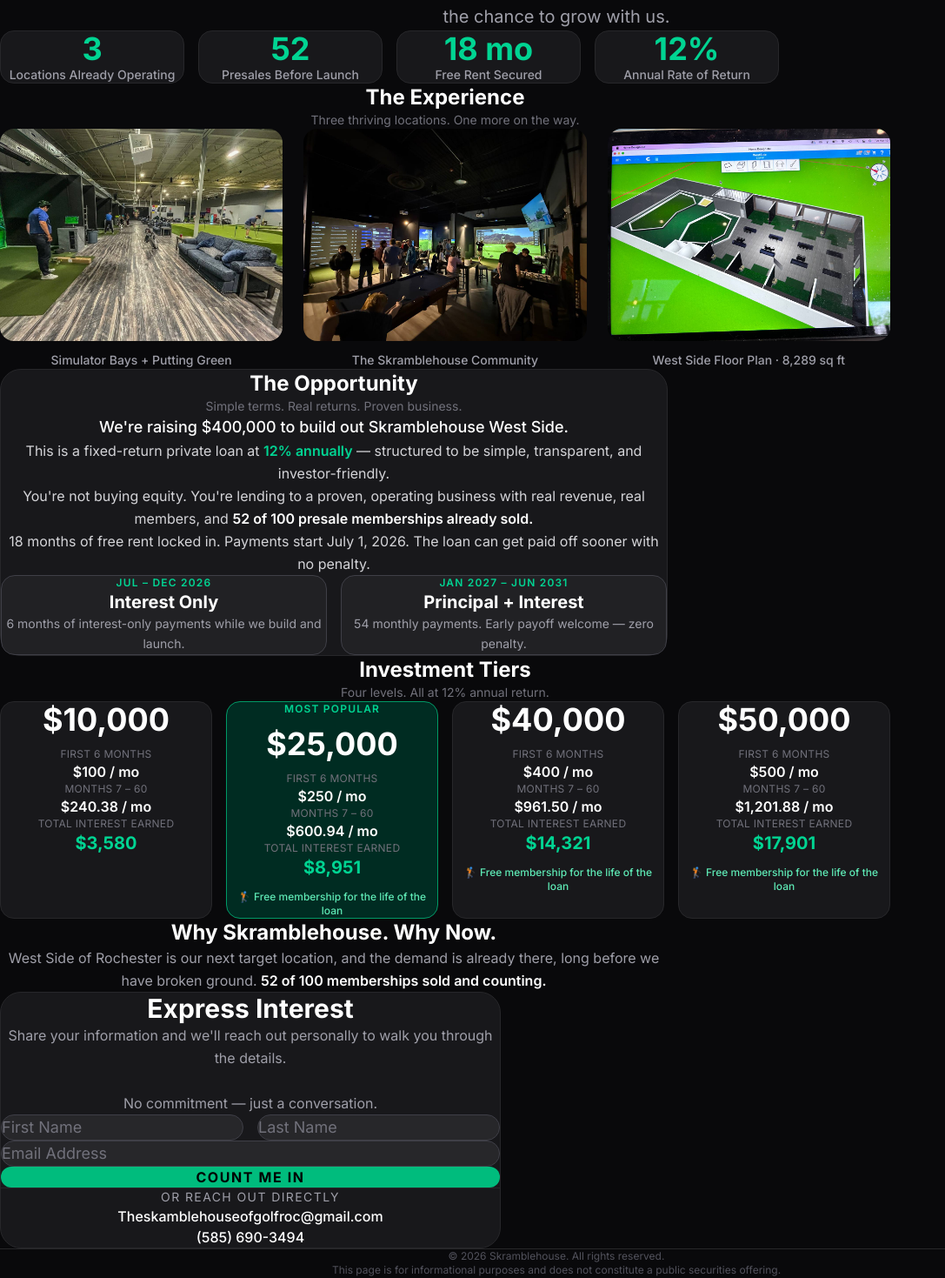
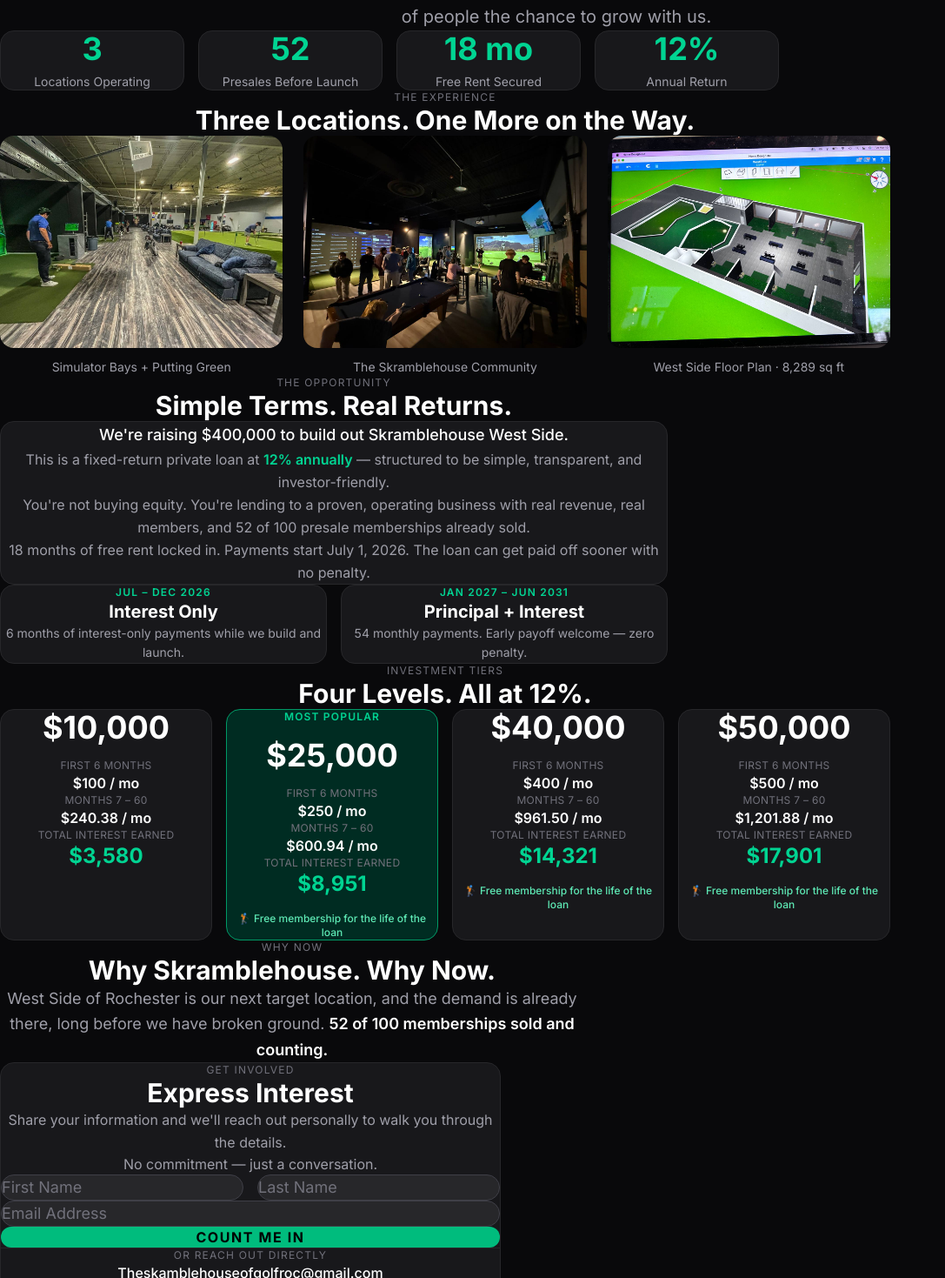
Before and after one commit to rickyhowcroft-dot/skramblehouse-westside, a Next.js app: page /investors in a window 1280 px wide. Shown: the part 261-1730 px from the top of the page at 87% size, without its empty margins (0-1087 px from the left). Built offline with nearby package versions, Linux system fonts and the light colour scheme.

Commit message:
redesign: full consistent design system — mobile-first, uniform sections, clean typography

```diff
--- a/app/investors/page.tsx
+++ b/app/investors/page.tsx
@@ -3,65 +3,47 @@
 import { useState } from 'react'
 import Image from 'next/image'
 
+// ── Design tokens (applied consistently throughout) ──────────────────────────
+// bg:        zinc-950 (page) / zinc-900 (cards)
+// text:      white (headings) / zinc-400 (body) / zinc-500 (labels)
+// accent:    emerald-400 (numbers, highlights) / emerald-500 (buttons)
+// cards:     rounded-2xl border border-zinc-800
+// spacing:   py-24 per section, max-w-2xl/4xl/5xl content widths
+// inputs:    rounded-2xl px-5 py-5 text-lg
+
 const TIERS = [
-  {
-    amount: '$10,000',
-    interestOnly: '$100 / mo',
-    payment: '$240.38 / mo',
-    totalInterest: '$3,580',
-    highlight: false,
-    perk: null,
-  },
-  {
-    amount: '$25,000',
-    interestOnly: '$250 / mo',
-    payment: '$600.94 / mo',
-    totalInterest: '$8,951',
-    highlight: true,
-    perk: 'Free membership for the life of the loan',
-  },
-  {
-    amount: '$40,000',
-    interestOnly: '$400 / mo',
-    payment: '$961.50 / mo',
-    totalInterest: '$14,321',
-    highlight: false,
-    perk: 'Free membership for the life of the loan',
-  },
-  {
-    amount: '$50,000',
-    interestOnly: '$500 / mo',
-    payment: '$1,201.88 / mo',
-    totalInterest: '$17,901',
-    highlight: false,
-    perk: 'Free membership for the life of the loan',
-  },
+  { amount: '$10,000', interestOnly: '$100 / mo',     payment: '$240.38 / mo',   totalInterest: '$3,580',  highlight: false, perk: null },
+  { amount: '$25,000', interestOnly: '$250 / mo',     payment: '$600.94 / mo',   totalInterest: '$8,951',  highlight: true,  perk: 'Free membership for the life of the loan' },
+  { amount: '$40,000', interestOnly: '$400 / mo',     payment: '$961.50 / mo',   totalInterest: '$14,321', highlight: false, perk: 'Free membership for the life of the loan' },
+  { amount: '$50,000', interestOnly: '$500 / mo',     payment: '$1,201.88 / mo', totalInterest: '$17,901', highlight: false, perk: 'Free membership for the life of the loan' },
+]
+
+const STATS = [
+  { value: '3',     label: 'Locations Operating' },
+  { value: '52',    label: 'Presales Before Launch' },
+  { value: '18 mo', label: 'Free Rent Secured' },
+  { value: '12%',   label: 'Annual Return' },
+]
+
+const PHOTOS = [
+  { src: '/investors/facility.jpg',  caption: 'Simulator Bays + Putting Green' },
+  { src: '/investors/vibe.jpg',      caption: 'The Skramblehouse Community' },
+  { src: '/investors/floorplan.jpg', caption: 'West Side Floor Plan · 8,289 sq ft' },
 ]
 
 export default function InvestorsPage() {
-  const [form, setForm] = useState({ firstName: '', lastName: '', email: '', website: '' })
+  const [form, setForm]           = useState({ firstName: '', lastName: '', email: '', website: '' })
   const [submitted, setSubmitted] = useState(false)
-  const [loading, setLoading] = useState(false)
-  const [error, setError] = useState('')
+  const [loading, setLoading]     = useState(false)
+  const [error, setError]         = useState('')
 
   const handleSubmit = async (e: React.FormEvent) => {
     e.preventDefault()
     setLoading(true)
     setError('')
-
-    const res = await fetch('/api/investor-contact', {
-      method: 'POST',
-      headers: { 'Content-Type': 'application/json' },
-      body: JSON.stringify(form),
-    })
-
+    const res  = await fetch('/api/investor-contact', { method: 'POST', headers: { 'Content-Type': 'application/json' }, body: JSON.stringify(form) })
     const data = await res.json()
-    if (!res.ok) {
-      setError(data.error || 'Something went wrong. Please try again.')
-      setLoading(false)
-      return
-    }
-
+    if (!res.ok) { setError(data.error || 'Something went wrong. Please try again.'); setLoading(false); return }
     setSubmitted(true)
     setLoading(false)
   }
@@ -70,54 +52,49 @@ export default function InvestorsPage() {
     <main className="min-h-screen bg-zinc-950 text-white">
 
       {/* ── Hero ─────────────────────────────────────────────────────────── */}
-      <section className="flex flex-col items-center justify-center text-center px-6 pt-32 pb-24">
-        <p className="text-emerald-400 uppercase tracking-widest text-xs font-semibold mb-5">
+      <section className="flex flex-col items-center text-center px-6 pt-28 pb-24">
+        <p className="text-emerald-400 text-xs font-semibold uppercase tracking-widest mb-6">
           Skramblehouse · West Side · Location 4
         </p>
-        <h1 className="text-4xl sm:text-6xl font-bold tracking-tight mb-6 leading-tight">
-          Own a Piece of<br className="hidden sm:block" /> What&apos;s Next.
+        <h1 className="text-4xl sm:text-6xl font-bold tracking-tight leading-tight mb-8">
+          Own a Piece of<br />What&apos;s Next.
         </h1>
-        <p className="text-zinc-400 text-lg sm:text-xl max-w-2xl leading-relaxed">
+        <div className="max-w-xl space-y-4">
+          <p className="text-zinc-400 text-lg sm:text-xl leading-relaxed">
             Skramblehouse is Rochester&apos;s fastest-growing indoor golf and entertainment brand.
           </p>
-        <p className="text-zinc-400 text-lg sm:text-xl max-w-2xl leading-relaxed mt-4">
+          <p className="text-zinc-400 text-lg sm:text-xl leading-relaxed">
             We&apos;re opening our 4th location — and giving a small group of people the chance to grow with us.
           </p>
+        </div>
       </section>
 
-      {/* ── Traction Stats ────────────────────────────────────────────────── */}
+      {/* ── Stats ────────────────────────────────────────────────────────── */}
       <section className="px-6 pb-24">
         <div className="max-w-4xl mx-auto grid grid-cols-2 sm:grid-cols-4 gap-4">
-          {[
-            { value: '3', label: 'Locations Already Operating' },
-            { value: '52', label: 'Presales Before Launch' },
-            { value: '18 mo', label: 'Free Rent Secured' },
-            { value: '12%', label: 'Annual Rate of Return' },
-          ].map(stat => (
-            <div key={stat.label} className="bg-zinc-900 rounded-2xl p-6 text-center border border-zinc-800">
-              <p className="text-3xl sm:text-4xl font-bold text-emerald-400 mb-2">{stat.value}</p>
-              <p className="text-zinc-400 text-sm leading-snug font-medium">{stat.label}</p>
+          {STATS.map(s => (
+            <div key={s.label} className="bg-zinc-900 border border-zinc-800 rounded-2xl p-6 flex flex-col items-center justify-center text-center gap-2">
+              <span className="text-4xl font-bold text-emerald-400">{s.value}</span>
+              <span className="text-zinc-400 text-sm leading-snug">{s.label}</span>
             </div>
           ))}
         </div>
       </section>
 
-      {/* ── Photo Gallery ─────────────────────────────────────────────────── */}
+      {/* ── Photos ───────────────────────────────────────────────────────── */}
       <section className="px-6 pb-24">
         <div className="max-w-5xl mx-auto">
-          <h2 className="text-2xl font-bold text-center mb-2">The Experience</h2>
-          <p className="text-zinc-500 text-center text-sm mb-8">Three thriving locations. One more on the way.</p>
+          <div className="text-center mb-10">
+            <p className="text-zinc-500 text-xs uppercase tracking-widest mb-3">The Experience</p>
+            <h2 className="text-3xl font-bold">Three Locations. One More on the Way.</h2>
+          </div>
           <div className="grid grid-cols-1 sm:grid-cols-3 gap-6">
-            {[
-              { src: '/investors/facility.jpg',  caption: 'Simulator Bays + Putting Green' },
-              { src: '/investors/vibe.jpg',       caption: 'The Skramblehouse Community' },
-              { src: '/investors/floorplan.jpg',  caption: 'West Side Floor Plan · 8,289 sq ft' },
-            ].map(img => (
+            {PHOTOS.map(img => (
               <div key={img.src} className="flex flex-col gap-3">
                 <div className="relative rounded-2xl overflow-hidden aspect-[4/3]">
                   <Image src={img.src} alt={img.caption} fill className="object-cover" />
                 </div>
-                <p className="text-zinc-400 text-sm text-center font-medium">{img.caption}</p>
+                <p className="text-zinc-400 text-sm text-center">{img.caption}</p>
               </div>
             ))}
           </div>
@@ -126,38 +103,40 @@ export default function InvestorsPage() {
 
       {/* ── The Opportunity ──────────────────────────────────────────────── */}
       <section className="px-6 pb-24">
-        <div className="max-w-3xl mx-auto bg-zinc-900 rounded-3xl border border-zinc-800 p-8 sm:p-12">
-          <h2 className="text-2xl font-bold text-center mb-2">The Opportunity</h2>
-          <p className="text-zinc-500 text-center text-sm mb-8">Simple terms. Real returns. Proven business.</p>
+        <div className="max-w-3xl mx-auto">
+          <div className="text-center mb-10">
+            <p className="text-zinc-500 text-xs uppercase tracking-widest mb-3">The Opportunity</p>
+            <h2 className="text-3xl font-bold">Simple Terms. Real Returns.</h2>
+          </div>
 
-          <div className="space-y-6 text-zinc-300 leading-relaxed text-center">
-            <p className="text-white text-lg font-medium">
+          <div className="bg-zinc-900 border border-zinc-800 rounded-2xl p-8 sm:p-10 space-y-6 text-center">
+            <p className="text-white text-lg font-medium leading-relaxed">
               We&apos;re raising $400,000 to build out Skramblehouse West Side.
             </p>
-            <p>
+            <p className="text-zinc-400 text-base leading-relaxed">
               This is a fixed-return private loan at{' '}
               <span className="text-emerald-400 font-semibold">12% annually</span> —
               structured to be simple, transparent, and investor-friendly.
             </p>
-            <p>
-              You&apos;re not buying equity. You&apos;re lending to a proven, operating business with real revenue,
-              real members, and <span className="text-white font-semibold">52 of 100 presale memberships already sold.</span>
+            <p className="text-zinc-400 text-base leading-relaxed">
+              You&apos;re not buying equity. You&apos;re lending to a proven, operating business
+              with real revenue, real members, and 52 of 100 presale memberships already sold.
             </p>
-            <p>
+            <p className="text-zinc-400 text-base leading-relaxed">
               18 months of free rent locked in. Payments start July 1, 2026.
               The loan can get paid off sooner with no penalty.
             </p>
           </div>
 
-          <div className="mt-10 grid grid-cols-1 sm:grid-cols-2 gap-4">
-            <div className="bg-zinc-800/60 rounded-2xl p-6 border border-zinc-700 text-center">
-              <p className="text-emerald-400 font-semibold text-xs uppercase tracking-widest mb-3">Jul – Dec 2026</p>
-              <p className="text-white font-bold text-xl mb-2">Interest Only</p>
+          <div className="grid grid-cols-1 sm:grid-cols-2 gap-4 mt-4">
+            <div className="bg-zinc-900 border border-zinc-800 rounded-2xl p-8 text-center">
+              <p className="text-emerald-400 text-xs font-semibold uppercase tracking-widest mb-3">Jul – Dec 2026</p>
+              <p className="text-white text-xl font-bold mb-2">Interest Only</p>
               <p className="text-zinc-400 text-sm leading-relaxed">6 months of interest-only payments while we build and launch.</p>
             </div>
-            <div className="bg-zinc-800/60 rounded-2xl p-6 border border-zinc-700 text-center">
-              <p className="text-emerald-400 font-semibold text-xs uppercase tracking-widest mb-3">Jan 2027 – Jun 2031</p>
-              <p className="text-white font-bold text-xl mb-2">Principal + Interest</p>
+            <div className="bg-zinc-900 border border-zinc-800 rounded-2xl p-8 text-center">
+              <p className="text-emerald-400 text-xs font-semibold uppercase tracking-widest mb-3">Jan 2027 – Jun 2031</p>
+              <p className="text-white text-xl font-bold mb-2">Principal + Interest</p>
               <p className="text-zinc-400 text-sm leading-relaxed">54 monthly payments. Early payoff welcome — zero penalty.</p>
             </div>
           </div>
@@ -167,17 +146,17 @@ export default function InvestorsPage() {
       {/* ── Investment Tiers ─────────────────────────────────────────────── */}
       <section className="px-6 pb-24">
         <div className="max-w-5xl mx-auto">
-          <h2 className="text-2xl font-bold text-center mb-2">Investment Tiers</h2>
-          <p className="text-zinc-500 text-center text-sm mb-8">Four levels. All at 12% annual return.</p>
+          <div className="text-center mb-10">
+            <p className="text-zinc-500 text-xs uppercase tracking-widest mb-3">Investment Tiers</p>
+            <h2 className="text-3xl font-bold">Four Levels. All at 12%.</h2>
+          </div>
 
           <div className="grid grid-cols-1 sm:grid-cols-2 lg:grid-cols-4 gap-4">
             {TIERS.map(tier => (
               <div
                 key={tier.amount}
-                className={`rounded-2xl border p-6 flex flex-col items-center text-center gap-3 ${
-                  tier.highlight
-                    ? 'bg-emerald-950 border-emerald-600'
-                    : 'bg-zinc-900 border-zinc-800'
+                className={`rounded-2xl border p-8 flex flex-col items-center text-center gap-4 ${
+                  tier.highlight ? 'bg-emerald-950 border-emerald-600' : 'bg-zinc-900 border-zinc-800'
                 }`}
               >
                 {tier.highlight && (
@@ -185,25 +164,23 @@ export default function InvestorsPage() {
                 )}
                 <p className="text-4xl font-bold">{tier.amount}</p>
 
-                <div className="w-full space-y-3">
+                <div className="w-full space-y-4 text-center">
                   <div>
                     <p className="text-zinc-500 text-xs uppercase tracking-wide mb-1">First 6 Months</p>
-                    <p className="text-white font-semibold text-base">{tier.interestOnly}</p>
+                    <p className="text-white text-base font-semibold">{tier.interestOnly}</p>
                   </div>
                   <div>
                     <p className="text-zinc-500 text-xs uppercase tracking-wide mb-1">Months 7 – 60</p>
-                    <p className="text-white font-semibold text-base">{tier.payment}</p>
+                    <p className="text-white text-base font-semibold">{tier.payment}</p>
                   </div>
                   <div>
                     <p className="text-zinc-500 text-xs uppercase tracking-wide mb-1">Total Interest Earned</p>
-                    <p className="text-emerald-400 font-bold text-xl">{tier.totalInterest}</p>
+                    <p className="text-emerald-400 text-2xl font-bold">{tier.totalInterest}</p>
                   </div>
                 </div>
 
                 {tier.perk && (
-                  <div className="w-full mt-auto pt-3">
-                    <p className="text-emerald-300 text-xs font-medium">🏌️ {tier.perk}</p>
-                  </div>
+                  <p className="text-emerald-300 text-xs font-medium mt-auto">🏌️ {tier.perk}</p>
                 )}
               </div>
             ))}
@@ -213,9 +190,10 @@ export default function InvestorsPage() {
 
       {/* ── Why Now ──────────────────────────────────────────────────────── */}
       <section className="px-6 pb-24">
-        <div className="max-w-3xl mx-auto text-center">
-          <h2 className="text-2xl font-bold mb-4">Why Skramblehouse. Why Now.</h2>
-          <p className="text-zinc-400 leading-relaxed">
+        <div className="max-w-2xl mx-auto text-center">
+          <p className="text-zinc-500 text-xs uppercase tracking-widest mb-3">Why Now</p>
+          <h2 className="text-3xl font-bold mb-8">Why Skramblehouse. Why Now.</h2>
+          <p className="text-zinc-400 text-base sm:text-lg leading-relaxed">
             West Side of Rochester is our next target location, and the demand is already there,
             long before we have broken ground.{' '}
             <span className="text-white font-semibold">52 of 100 memberships sold and counting.</span>
@@ -223,61 +201,57 @@ export default function InvestorsPage() {
         </div>
       </section>
 
-      {/* ── Contact Form ─────────────────────────────────────────────────── */}
+      {/* ── Express Interest ─────────────────────────────────────────────── */}
       <section className="px-6 pb-28">
-        <div className="max-w-xl mx-auto bg-zinc-900 border border-zinc-800 rounded-3xl p-10 sm:p-16">
-          <h2 className="text-3xl font-bold mb-3 text-center">Express Interest</h2>
-          <p className="text-zinc-400 text-base text-center mb-10 leading-relaxed">
+        <div className="max-w-xl mx-auto bg-zinc-900 border border-zinc-800 rounded-2xl p-8 sm:p-12">
+          <div className="text-center mb-8">
+            <p className="text-zinc-500 text-xs uppercase tracking-widest mb-3">Get Involved</p>
+            <h2 className="text-3xl font-bold mb-4">Express Interest</h2>
+            <p className="text-zinc-400 text-base leading-relaxed">
               Share your information and we&apos;ll reach out personally to walk you through the details.
-            <br /><br />
+            </p>
+            <p className="text-zinc-400 text-base mt-3">
               No commitment — just a conversation.
             </p>
+          </div>
 
           {submitted ? (
-            <div className="text-center py-8">
+            <div className="text-center py-10">
               <p className="text-5xl mb-5">🏌️</p>
-              <p className="text-white font-bold text-xl mb-2">You&apos;re on our radar.</p>
-              <p className="text-zinc-400 text-base">We&apos;ll be in touch shortly to walk you through everything.</p>
+              <p className="text-white text-xl font-bold mb-2">You&apos;re on our radar.</p>
+              <p className="text-zinc-400 text-base">We&apos;ll be in touch shortly.</p>
             </div>
           ) : (
-            <form onSubmit={handleSubmit} className="space-y-5">
-              {/* Honeypot */}
+            <form onSubmit={handleSubmit} className="space-y-4">
               <input type="text" name="website" value={form.website} onChange={e => setForm(f => ({ ...f, website: e.target.value }))} className="hidden" tabIndex={-1} autoComplete="off" />
 
               <div className="grid grid-cols-2 gap-4">
                 <input
-                  type="text"
-                  required
-                  value={form.firstName}
+                  type="text" required value={form.firstName}
                   onChange={e => setForm(f => ({ ...f, firstName: e.target.value }))}
-                  className="w-full bg-zinc-800 border border-zinc-700 rounded-2xl px-5 py-5 text-white placeholder-zinc-500 focus:outline-none focus:border-emerald-500 text-lg"
                   placeholder="First Name"
+                  className="w-full bg-zinc-800 border border-zinc-700 rounded-2xl px-5 py-5 text-white text-lg placeholder-zinc-500 focus:outline-none focus:border-emerald-500"
                 />
                 <input
-                  type="text"
-                  required
-                  value={form.lastName}
+                  type="text" required value={form.lastName}
                   onChange={e => setForm(f => ({ ...f, lastName: e.target.value }))}
-                  className="w-full bg-zinc-800 border border-zinc-700 rounded-2xl px-5 py-5 text-white placeholder-zinc-500 focus:outline-none focus:border-emerald-500 text-lg"
                   placeholder="Last Name"
+                  className="w-full bg-zinc-800 border border-zinc-700 rounded-2xl px-5 py-5 text-white text-lg placeholder-zinc-500 focus:outline-none focus:border-emerald-500"
                 />
               </div>
 
               <input
-                type="email"
-                required
-                value={form.email}
+                type="email" required value={form.email}
                 onChange={e => setForm(f => ({ ...f, email: e.target.value }))}
-                className="w-full bg-zinc-800 border border-zinc-700 rounded-2xl px-5 py-5 text-white placeholder-zinc-500 focus:outline-none focus:border-emerald-500 text-lg"
                 placeholder="Email Address"
+                className="w-full bg-zinc-800 border border-zinc-700 rounded-2xl px-5 py-5 text-white text-lg placeholder-zinc-500 focus:outline-none focus:border-emerald-500"
               />
 
               {error && <p className="text-red-400 text-sm text-center">{error}</p>}
 
               <button
-                type="submit"
-                disabled={loading}
-                className="w-full bg-emerald-500 hover:bg-emerald-400 disabled:opacity-50 text-black font-bold py-5 rounded-full text-base uppercase tracking-widest transition-colors mt-2"
+                type="submit" disabled={loading}
+                className="w-full bg-emerald-500 hover:bg-emerald-400 disabled:opacity-50 text-black font-bold py-5 rounded-full text-base uppercase tracking-widest transition-colors"
               >
                 {loading ? 'Sending…' : 'Count Me In'}
               </button>
@@ -285,7 +259,7 @@ export default function InvestorsPage() {
           )}
 
           <div className="mt-10 pt-8 border-t border-zinc-800 text-center space-y-3">
-            <p className="text-zinc-400 text-sm uppercase tracking-widest">Or reach out directly</p>
+            <p className="text-zinc-500 text-xs uppercase tracking-widest">Or reach out directly</p>
             <a href="mailto:Theskamblehouseofgolfroc@gmail.com" className="block text-white text-base font-medium hover:text-emerald-400 transition-colors">
               Theskamblehouseofgolfroc@gmail.com
             </a>
@@ -297,9 +271,9 @@ export default function InvestorsPage() {
       </section>
 
       {/* ── Footer ───────────────────────────────────────────────────────── */}
-      <footer className="border-t border-zinc-800 px-6 py-8 text-center text-zinc-600 text-xs">
-        <p>© 2026 Skramblehouse. All rights reserved.</p>
-        <p className="mt-1">This page is for informational purposes and does not constitute a public securities offering.</p>
+      <footer className="border-t border-zinc-800 px-6 py-10 text-center space-y-1">
+        <p className="text-zinc-600 text-xs">© 2026 Skramblehouse. All rights reserved.</p>
+        <p className="text-zinc-700 text-xs">This page is for informational purposes and does not constitute a public securities offering.</p>
       </footer>
 
     </main>
```
Lines whose indentation alone changed are shown as unchanged.
